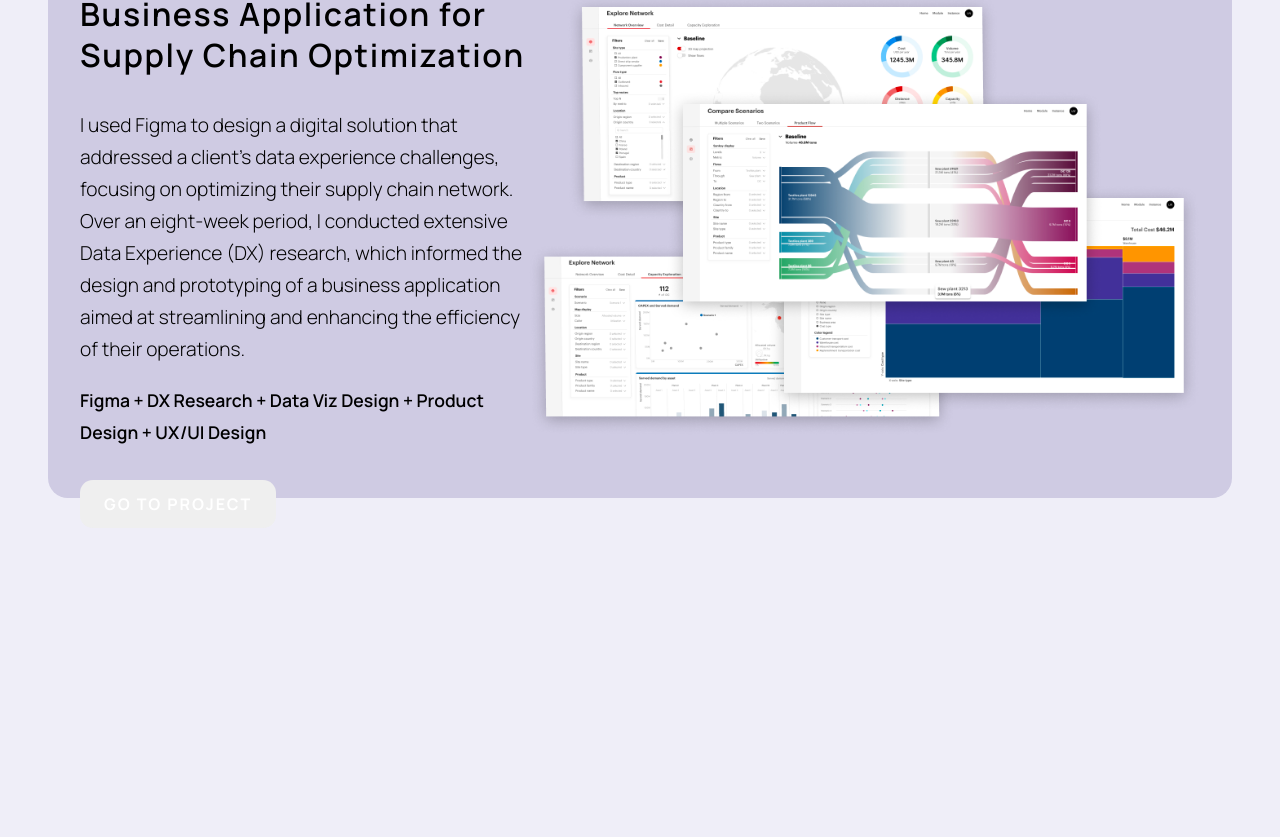
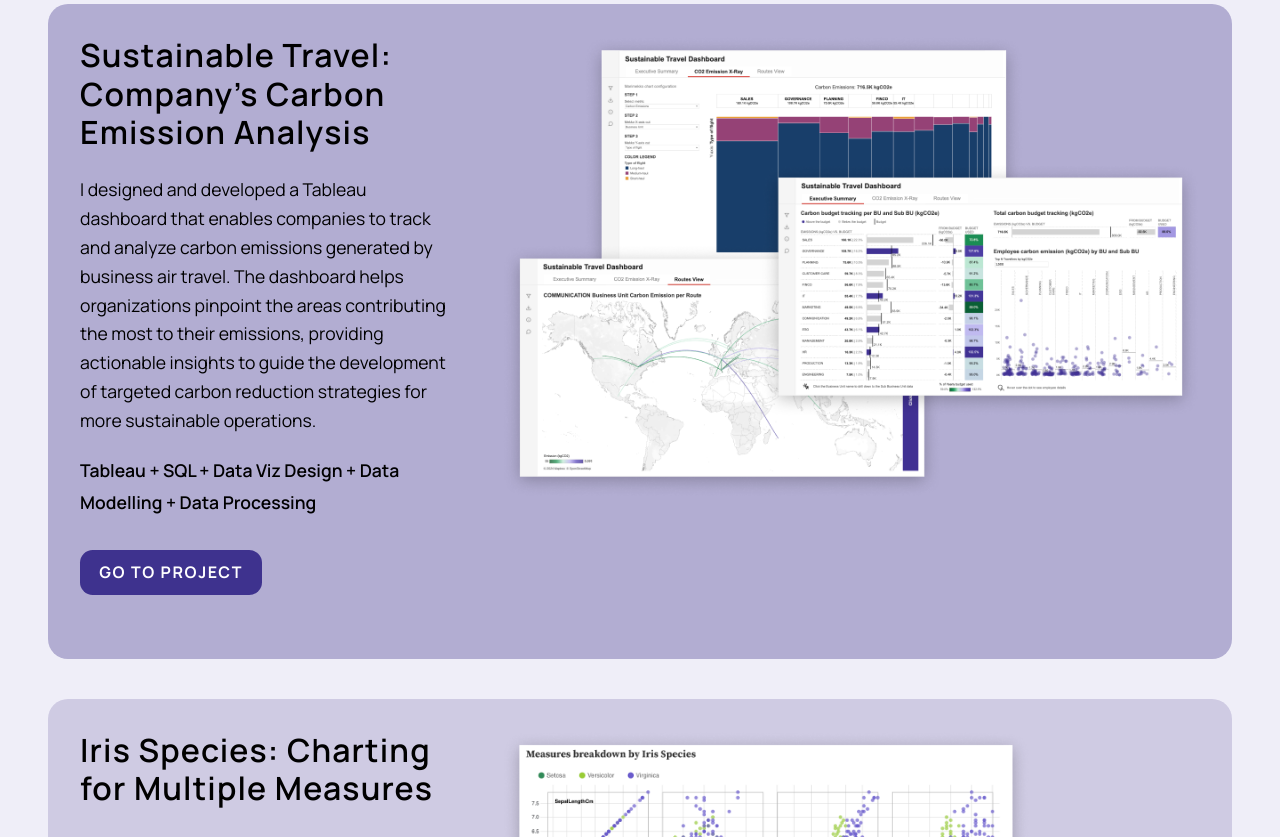
Before and after one commit to LiwiaWagner/Portfolio-Liwia-Wagner, a React (Create React App) app: page / in a window 1280 px wide. Shown: the part 1183-2020 px from the top of the page. Built offline with nearby package versions, Linux system fonts and the light colour scheme.

Commit message:
card_styling_corrections

```diff
--- a/src/components/card/Card.jsx
+++ b/src/components/card/Card.jsx
@@ -3,7 +3,11 @@ import React from "react";
 function Card(props) {
   const card = props.card;
   return (
-    <div id="four" className="project-container top-project-container-3">
+    <div
+      id="four"
+      className="project-container"
+      style={{ backgroundColor: card.backgroundColor }}
+    >
       <article>
         <div className="card-container">
           <div className="card-container-left">
@@ -12,11 +16,12 @@ function Card(props) {
             <p className="card-tools">{card.tools}</p>
             <button
               className="btn-project"
-              style={{ backgroudColor: card.btn.color }}
+              style={{ backgroundColor: card.btn.color }}
             >
               {card.btn.text}
             </button>
           </div>
+          <div className="blank"></div>
           <div className="card-container-right">
             <img
               className="img-desktop"
--- a/src/components/card/card.css
+++ b/src/components/card/card.css
@@ -4,34 +4,31 @@
   padding: 2rem 2rem 0 2rem;
 }
 
-.img-desktop {
-  display: flex;
-}
-
-.img-mobile {
-  display: none;
-}
-
 .card-container-left {
-  width: 40%;
+  width: 35%;
 }
 
 .card-container-right {
-  width: 60%;
+  width: 65%;
 }
+
+.blank {
+  width: 3rem;
+}
+
+/* ---Card text */
 
 .card-title {
   font-size: 2rem;
   font-weight: 600;
-  letter-spacing: 0.1rem;
-  line-height: 2.6rem;
-  padding: 0 0 2rem 0;
+  letter-spacing: 0.07rem;
+  line-height: 2.4rem;
+  padding: 0 0 1.5rem 0;
 }
 
 .card-description {
-  font-size: 1.2rem;
-  font-weight: 300;
-  line-height: 2rem;
+  font-size: 1.1rem;
+  line-height: 1.8rem;
   padding: 0 0 1.2rem 0;
 }
 
@@ -46,14 +43,26 @@
 
 .btn-project {
   width: auto;
-  height: 3rem;
-  padding: 0.5rem 1.5rem;
+  height: 2.8rem;
+  padding: 0rem 1.2rem;
   margin: 0 0 4rem 0;
   border-radius: 0.8rem;
   color: white;
   font-size: 1rem;
   font-weight: 700;
-  letter-spacing: 0.12rem;
+  letter-spacing: 0.1rem;
+}
+
+/* ---Project picture */
+
+.img-desktop {
+  display: flex;
+  object-fit: cover;
+  object-position: 0 -120%;
+}
+
+.img-mobile {
+  display: none;
 }
 
 @media screen and (max-width: 430px) {
--- a/src/data.js
+++ b/src/data.js
@@ -15,7 +15,8 @@ export const cards = [
     description: `I used Figma to design a digital solution that addressed a client’s data experience challenges, focusing on optimizing their supply chain network. Over an eight-week period, I conducted extensive Data Experience (DX) research, which informed the design and prototyping of a business application aimed at streamlining and enhancing the efficiency of their operations.`,
     tools:
       "Figma + DX Research + Data Viz Design + Product Design + UX/UI Design",
-    btn: { text: "GO TO PROJECT", color: "var(--btn-project-1)" },
+    backgroundColor: "var(--bc-project-id1)",
+    btn: { text: "GO TO PROJECT", color: "var(--btn-project-id1)" },
     images: {
       desktop: {
         src: desktopImgCard1,
@@ -27,68 +28,61 @@ export const cards = [
       },
     },
   },
-  // {
-  //   id: 2,
-  //   order: 1,
-  //   title: "Sustainable Travel: Company’s Carbon Emission Analysis",
-  //   description:
-  //     "A Tableau dashboard has been created to enable companies to track the carbon emissions generated by business flight travel. This dashboard allows companies to identify problematic areas within their organization that contribute to the highest carbon emissions. Based on these insights, companies can plan effective carbon reduction strategies.",
-  //   tools: "Tableau + SQL + Data Viz Design + Data Modelling + Data Processing",
-  //   btn_text: "GO TO PROJECT",
-  //   img_desktop: (
-  //     <img
-  //       src={desktopImgCard2}
-  //       alt="Sample pictures of data visualization project."
-  //     />
-  //   ),
-  //   img_mobile: (
-  //     <img
-  //       src={mobileImgCard2}
-  //       alt="Sample pictures of data visualization project."
-  //     />
-  //   ),
-  // },
-  // {
-  //   id: 3,
-  //   order: 3,
-  //   title: "Iris Species: Charting for Multiple Measures",
-  //   description:
-  //     "The private project focused on visualizing the Iris Species dataset. To analyze the main metrics, I used scatterplot matrix and parallel coordinates charts. While these types of visualizations are not commonly used in business reporting, they are frequently employed in the statistical field.",
-  //   tools: "d3.js + Data Viz Design",
-  //   btn_text: "GO TO OBSERVABLE NOTEBOOK",
-  //   img_desktop: (
-  //     <img
-  //       src={desktopImgCard3}
-  //       alt="Sample pictures of data visualization project."
-  //     />
-  //   ),
-  //   img_mobile: (
-  //     <img
-  //       src={mobileImgCard3}
-  //       alt="Sample pictures of data visualization project."
-  //     />
-  //   ),
-  // },
-  // {
-  //   id: 4,
-  //   order: 2,
-  //   title: `Google BI Certificate:
-  //   Cyclistic Capstone Project`,
-  //   description:
-  //     "The capstone project of preparing Cyclistic’s customer analysis serves as final assignment for Google Business Intelligence Professional Certification.",
-  //   tools: "Tableau + Mapbox + SQL + Data Analysis + Data Viz Design",
-  //   btn_text: "GO TO PROJECT",
-  //   img_desktop: (
-  //     <img
-  //       src={desktopImgCard4}
-  //       alt="Sample pictures of data visualization project."
-  //     />
-  //   ),
-  //   img_mobile: (
-  //     <img
-  //       src={mobileImgCard4}
-  //       alt="Sample pictures of data visualization project."
-  //     />
-  //   ),
-  // },
+  {
+    id: 2,
+    order: 1,
+    title: "Sustainable Travel: Company’s Carbon Emission Analysis",
+    description: `I designed and developed a Tableau dashboard that enables companies to track and analyze carbon emissions generated by business air travel. The dashboard helps organizations pinpoint the areas contributing the most to their emissions, providing actionable insights to guide the development of targeted carbon reduction strategies for more sustainable operations.`,
+    tools: "Tableau + SQL + Data Viz Design + Data Modelling + Data Processing",
+    backgroundColor: "var(--bc-project-id2)",
+    btn: { text: "GO TO PROJECT", color: "var(--btn-project-id2)" },
+    images: {
+      desktop: {
+        src: desktopImgCard2,
+        alt: "Sample pictures of data visualization project.",
+      },
+      mobile: {
+        src: mobileImgCard2,
+        alt: "Sample pictures of data visualization project.",
+      },
+    },
+  },
+  {
+    id: 3,
+    order: 3,
+    title: "Iris Species: Charting for Multiple Measures",
+    description: `In this private project, I focused on visualizing the Iris Species dataset by utilizing scatterplot matrix and parallel coordinates charts to analyze key metrics. Although these visualizations are not typically used in business reporting, they are widely applied in statistical analysis for their ability to reveal complex patterns and relationships within the data.`,
+    tools: "d3.js + Data Viz Design",
+    backgroundColor: "var(--bc-project-id3)",
+    btn: { text: "GO TO OBSERVABLE NOTEBOOK", color: "var(--btn-project-id3)" },
+    images: {
+      desktop: {
+        src: desktopImgCard3,
+        alt: "Sample pictures of data visualization project.",
+      },
+      mobile: {
+        src: mobileImgCard3,
+        alt: "Sample pictures of data visualization project.",
+      },
+    },
+  },
+  {
+    id: 4,
+    order: 2,
+    title: `Google BI Certificate: Cyclistic Capstone Project`,
+    description: `The capstone project, focused on preparing Cyclistic’s customer analysis, serves as the final assignment for the Google Business Intelligence Professional Certification, demonstrating the application of advanced BI skills in a real-world business context.`,
+    tools: "Tableau + Mapbox + SQL + Data Analysis + Data Viz Design",
+    backgroundColor: "var(--bc-project-id4)",
+    btn: { text: "GO TO PROJECT", color: "var(--btn-project-id4)" },
+    images: {
+      desktop: {
+        src: desktopImgCard4,
+        alt: "Sample pictures of data visualization project.",
+      },
+      mobile: {
+        src: mobileImgCard4,
+        alt: "Sample pictures of data visualization project.",
+      },
+    },
+  },
 ];
--- a/src/index.css
+++ b/src/index.css
@@ -100,16 +100,16 @@
 
   /* - background colors */
   --background-color: #c4b9c0;
-  --bc-project-1: #cebbc7;
-  --bc-project-2: #b2add2;
-  --bc-project-3: #cfcbe3;
-  --bc-project-4: #a9bcc2;
+  --bc-project-id1: #cebbc7;
+  --bc-project-id2: #b2add2;
+  --bc-project-id3: #cfcbe3;
+  --bc-project-id4: #a9bcc2;
 
   /* - buttons colors */
-  --btn-project-1: #4d3b46;
-  --btn-project-2: #3e328e;
-  --btn-project-3: #285766;
-  --btn-project-4: #6155bd;
+  --btn-project-id1: #4d3b46;
+  --btn-project-id2: #3e328e;
+  --btn-project-id3: #6155bd;
+  --btn-project-id4: #285766;
 }
 
 body {
--- a/src/pages/home/Home.jsx
+++ b/src/pages/home/Home.jsx
@@ -79,6 +79,9 @@ const Home = () => {
       <div>
         <h2 className="projects-title">ALL PROJECTS</h2>
       </div>
+
+      <div className="filters"></div>
+
       <section className="projects-container all-projects-container">
         {orderedCards.map((card, index) => (
           <Card key={index} card={card} />
--- a/src/pages/home/home.css
+++ b/src/pages/home/home.css
@@ -27,7 +27,7 @@
   display: flex;
   flex-direction: row;
   margin: 2.5rem 3rem;
-  height: 33.5rem;
+  min-height: 33rem;
   border-radius: 1.25rem;
 }
 
```
